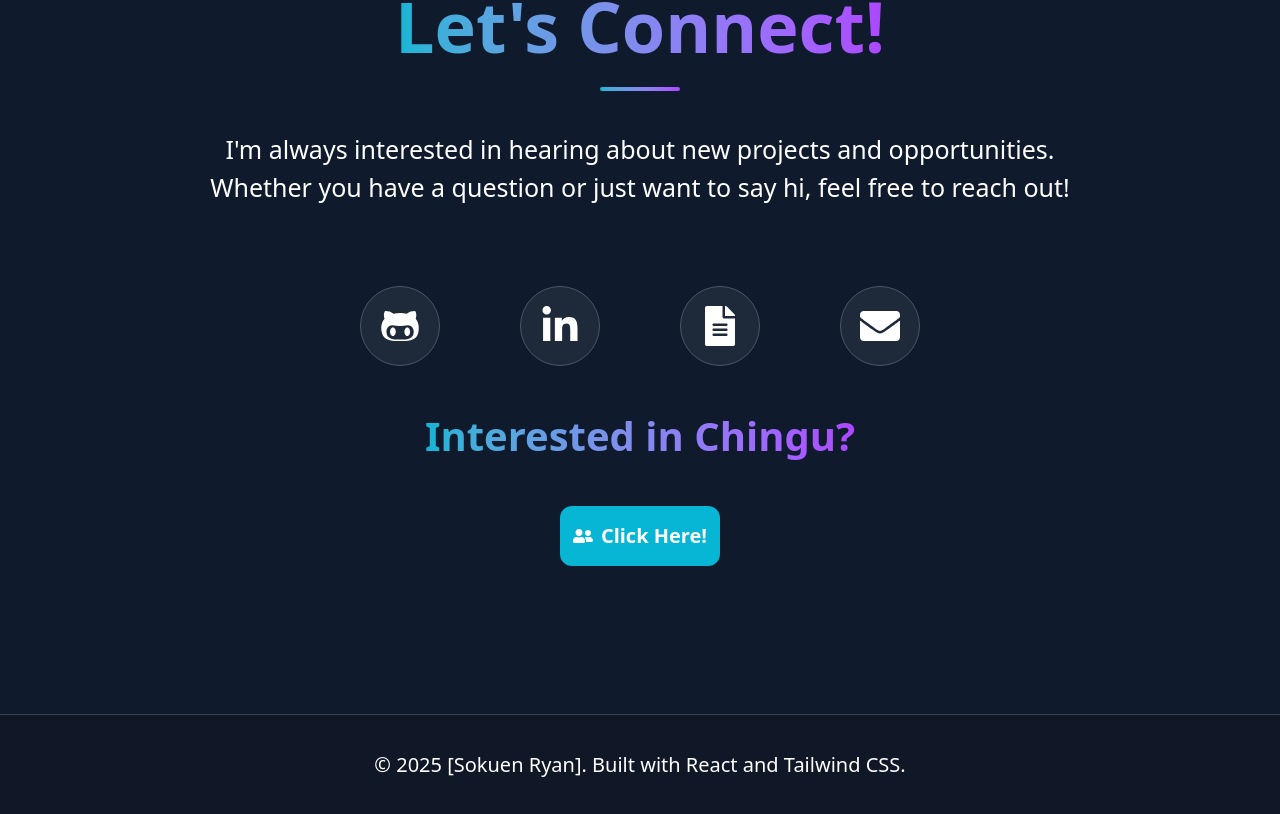
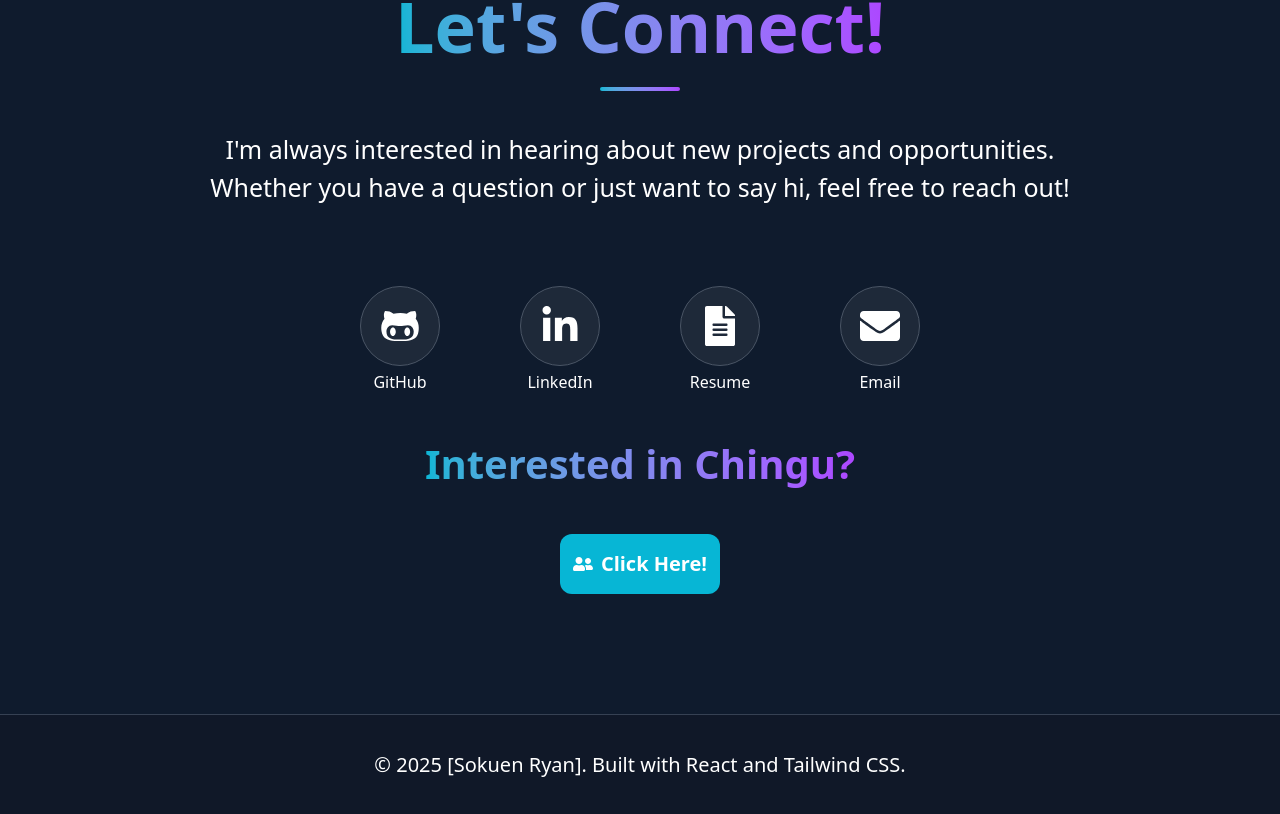
Before and after one commit to sokuenryan/portfolio, a React (Vite) app: page / in a window 1280 px wide. Shown: the part 3400-4214 px from the top of the page. Built offline with nearby package versions, Linux system fonts and the light colour scheme.

Commit message:
updated my resume on the portolio and also added words to the bottom of the 'contact me' links to help clarify what each link is for

```diff
--- a/index.html
+++ b/index.html
@@ -4,7 +4,7 @@
     <meta charset="UTF-8" />
     <link rel="icon" type="icon/ico" href="./public/favicon.ico" />
     <meta name="viewport" content="width=device-width, initial-scale=1.0" />
-    <title>portfolio1</title>
+    <title>Portfolio: Sokuen Ryan</title>
   </head>
   <body>
     <div id="root"></div>
--- a/src/components/portolio.jsx
+++ b/src/components/portolio.jsx
@@ -20,7 +20,7 @@ const Portfolio = () => {
   }
 
   const handleResumeLink = () => {
-    window.open("/Resume(Tech)OCT2025.pdf", "_blank");
+    window.open("/TECH-CV-Oct2025.pdf", "_blank");
   }
 
   const handleEmailLink = () => {
@@ -326,26 +326,45 @@ const Portfolio = () => {
         </div>
 
         <div className="flex flex-row gap-20 mt-20 w-full justify-center">
-          <button onClick={handleGitHubLink}
-          className="border-1 border-gray-600 rounded-full w-20 h-20 bg-gray-800 flex items-center justify-center text-white text-[40px] hover:text-[#07B6D5] transition-colors cursor-pointer duration-700 ease-in-out hover:shadow-[0_0_50px_rgba(00,100,600,2.5)] hover:border-1 hover:border-blue-500">
+          <div>
+            <button
+            onClick={handleGitHubLink}
+            className="border-1 border-gray-600 rounded-full w-20 h-20 bg-gray-800 flex items-center justify-center text-white text-[40px] hover:text-[#07B6D5] transition-colors cursor-pointer duration-700 ease-in-out hover:shadow-[0_0_50px_rgba(00,100,600,2.5)] hover:border-1 hover:border-blue-500"
+            >
               <FaGithubAlt />
             </button>
+            <p className="text-white mt-1">GitHub</p>
+          </div>
 
-          <button onClick={handleLinkedInLink}
-          className="border-1 border-gray-600 rounded-full w-20 h-20 bg-gray-800 flex items-center justify-center text-white text-[40px] hover:text-[#07B6D5] transition-colors cursor-pointer duration-700 ease-in-out hover:shadow-[0_0_50px_rgba(00,100,600,2.5)] hover:border-1 hover:border-blue-500">
+          <div>
+            <button
+            onClick={handleLinkedInLink}
+            className="border-1 border-gray-600 rounded-full w-20 h-20 bg-gray-800 flex items-center justify-center text-white text-[40px] hover:text-[#07B6D5] transition-colors cursor-pointer duration-700 ease-in-out hover:shadow-[0_0_50px_rgba(00,100,600,2.5)] hover:border-1 hover:border-blue-500"
+            >
               <FaLinkedinIn />
             </button>
+            <p className="text-white mt-1">LinkedIn</p>
+          </div>
 
-          <button onClick={handleResumeLink}
-          className="border-1 border-gray-600 rounded-full w-20 h-20 bg-gray-800 flex items-center justify-center text-white text-[40px] hover:text-[#07B6D5] transition-colors cursor-pointer duration-700 ease-in-out hover:shadow-[0_0_50px_rgba(00,100,600,2.5)] hover:border-1 hover:border-blue-500">
+          <div>
+            <button
+            onClick={handleResumeLink}
+            className="border-1 border-gray-600 rounded-full w-20 h-20 bg-gray-800 flex items-center justify-center text-white text-[40px] hover:text-[#07B6D5] transition-colors cursor-pointer duration-700 ease-in-out hover:shadow-[0_0_50px_rgba(00,100,600,2.5)] hover:border-1 hover:border-blue-500"
+            >
               <FaFileAlt />
             </button>
+            <p className="text-white mt-1">Resume</p>
+          </div>
 
+          <div>
             <button
             onClick={handleEmailLink}
-            className="border border-gray-600 rounded-full w-20 h-20 bg-gray-800 flex items-center justify-center text-white text-[40px] hover:text-[#07B6D5] transition-all duration-700 ease-in-out cursor-pointer hover:shadow-[0_0_50px_rgba(7,182,213,0.6)] hover:border-blue-500">
+            className="border border-gray-600 rounded-full w-20 h-20 bg-gray-800 flex items-center justify-center text-white text-[40px] hover:text-[#07B6D5] transition-all duration-700 ease-in-out cursor-pointer hover:shadow-[0_0_50px_rgba(7,182,213,0.6)] hover:border-blue-500"
+            >
               <FaEnvelope />
             </button>
+            <p className="text-white mt-1">Email</p>
+          </div>
         </div>
 
         <div className="chingu-invite flex flex-col items-center gap-5">
```
Also changed, not shown: 2 other files (tests, documents, lock files or other folders). Lines whose indentation alone changed are shown as unchanged.
